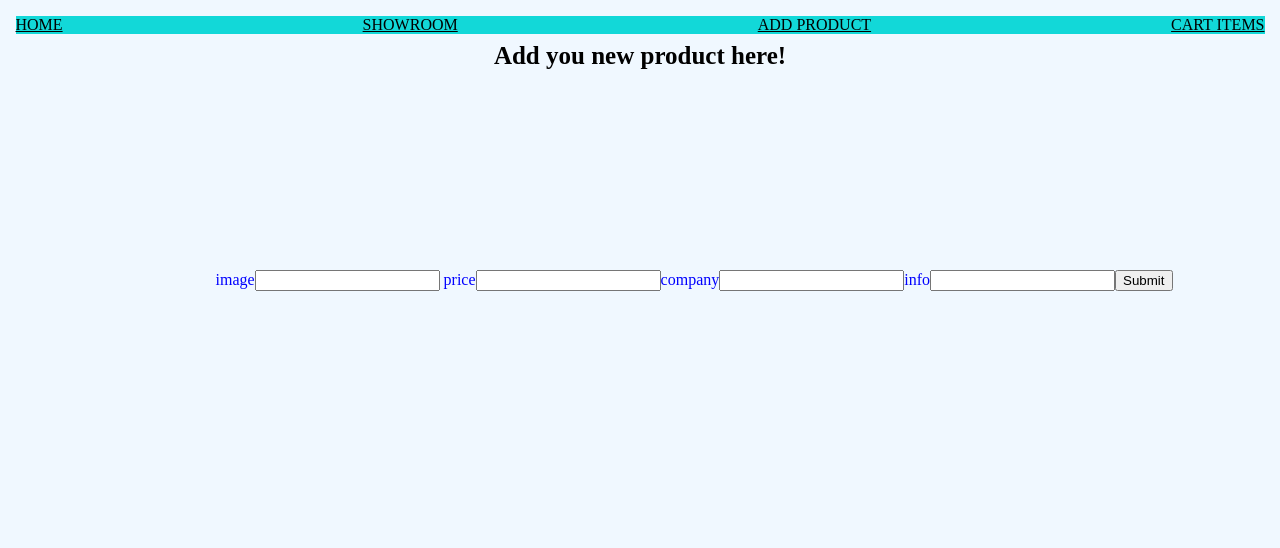
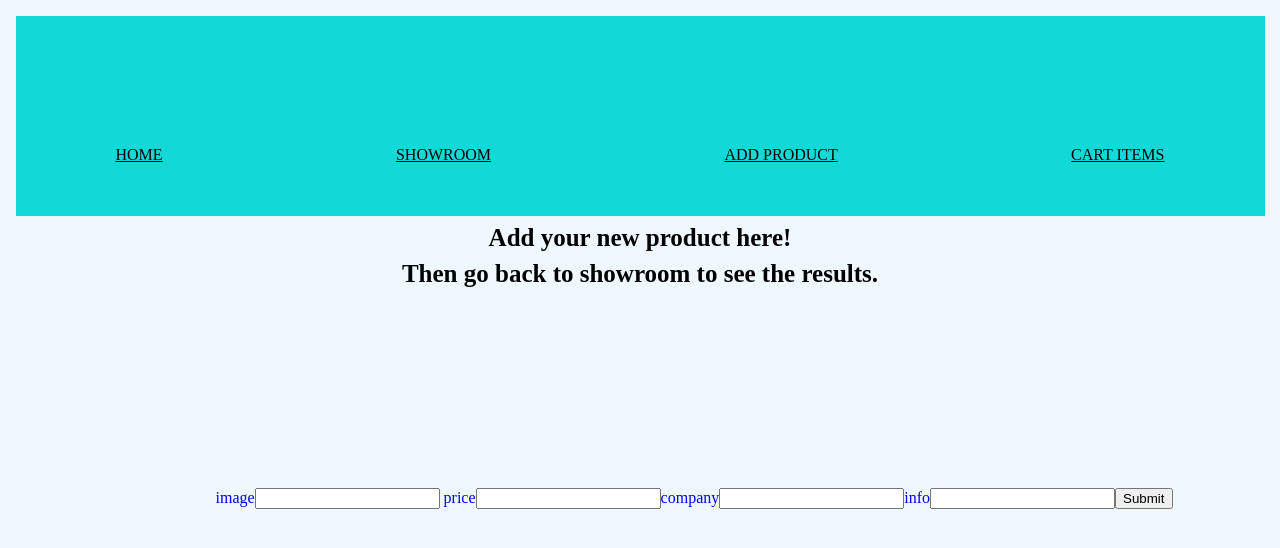
Before and after one commit to Mary-muriga/My-phase-2-project, a React (Create React App) app: page /AddProductForm in a window 1280 px wide. Shown: the top 548 px of the page. Built offline with nearby package versions, Linux system fonts and the light colour scheme; no server answers.

Commit message:
editing the images

```diff
--- a/src/Components/AddProductForm.js
+++ b/src/Components/AddProductForm.js
@@ -32,7 +32,10 @@ fetch("https://simpleshoppingapi.herokuapp.com/cars", {
 
 
   return (
-    <div><h2>Add you new product here!</h2>
+    <div>
+      <h2>Add your new product here!</h2>
+      <h2> Then  go back to showroom to see the results.</h2>
+
         <form className='form' onSubmit = {handleSubmit}>
         <label htmlFor="image">image</label>
   <input clasName="label"type="text" name="image" value={car.image} onChange={handleChange}/>
--- a/src/Components/Cart.js
+++ b/src/Components/Cart.js
@@ -4,7 +4,7 @@ import  {useState} from "react";
 
 
 function Cart(props) {
- // const { cartItems} = props;
+
   const itemsPrice = cartItems.reduce((d, c) => d + c.price * c.qty, 0);
   const taxPrice = itemsPrice * 0.14;
   const shippingPrice = itemsPrice > 2000 ? 0 : 50;
--- a/src/index.css
+++ b/src/index.css
@@ -13,9 +13,15 @@ body{
   border-radius: 0px;
   position: top;
   justify-content: space-between;
+  height: 200px;
+
 }
 .nav-link{
   color: black;
+  text-align: center;
+  padding-top: 30px;
+  margin: 100px;
+
 }
 
 h1, h2, h3 {
@@ -84,6 +90,7 @@ color:black;
 
   .image{
     max-width: 250px;
+    height: 100px;
   }
 
   button {
@@ -122,3 +129,7 @@ color:black;
     margin-block: 200px;
     padding-left: 200px;
   }
+   .img{
+    height: 50px;
+    width: 50px;
+   }
```
Also changed, not shown: src/App.js (+5 -4 lines), src/Components/img/car.jpg (added).
